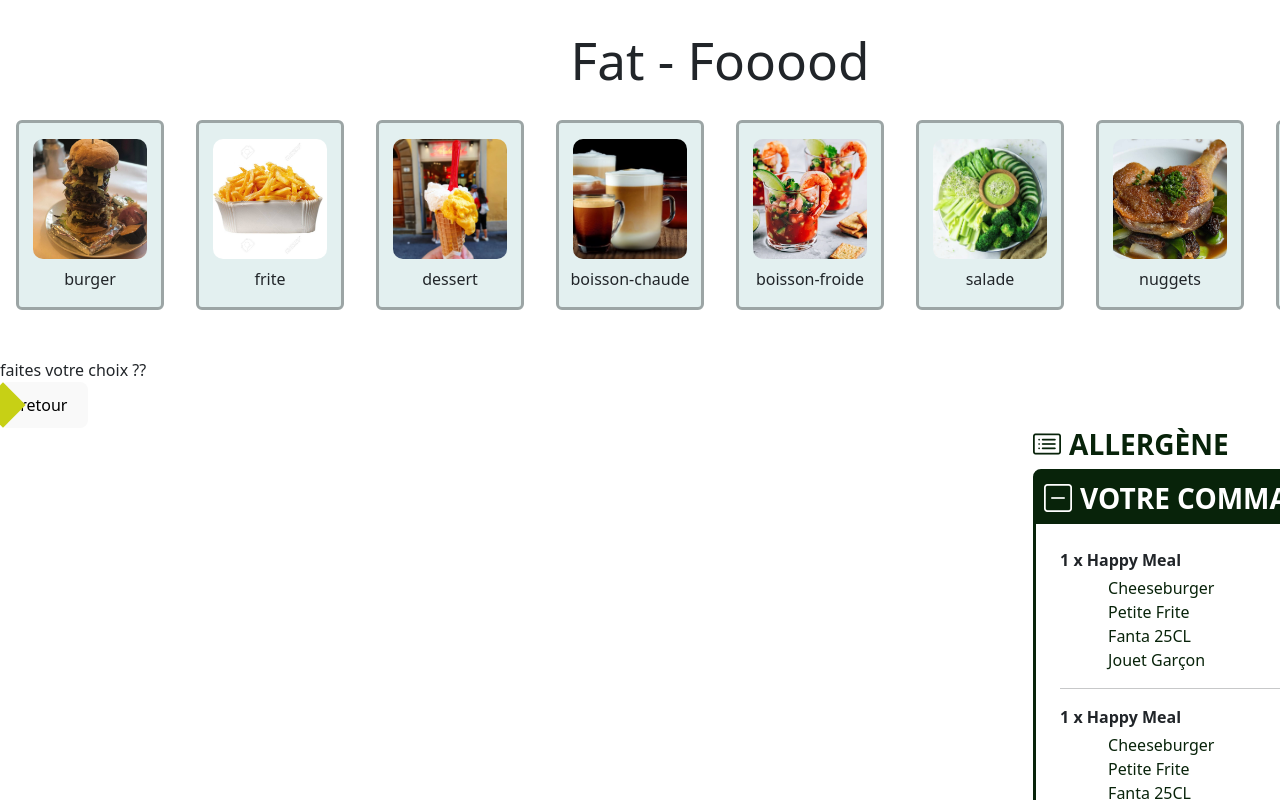
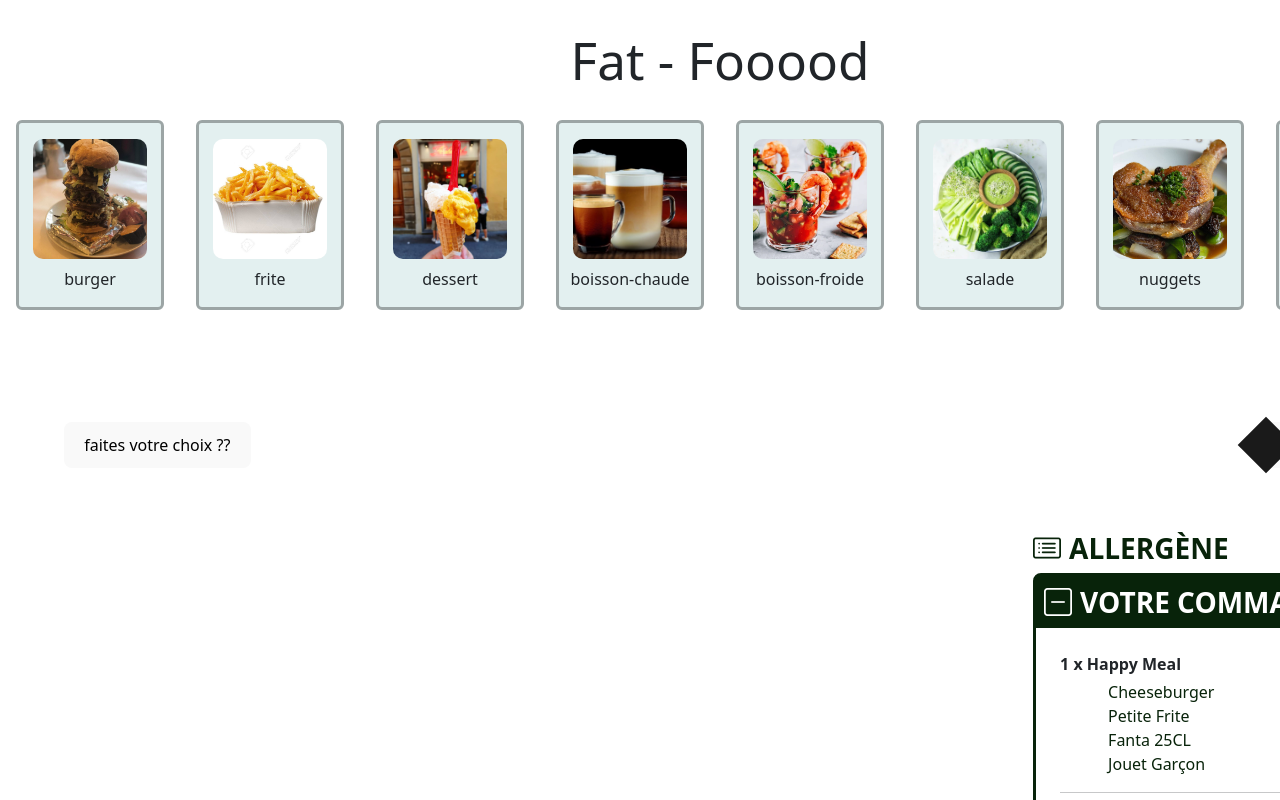
Before and after one commit to jeanCodeUnMax/fat-food, a React (Vite) app: page / in a window 1280 px wide. Shown: the top 800 px of the page. Built offline with nearby package versions, Linux system fonts and the light colour scheme.

Commit message:
Co-authored-by: Rémi <ponche62880@gmail.com>

```diff
--- a/src/components/ItemCategory.jsx
+++ b/src/components/ItemCategory.jsx
@@ -1,8 +1,10 @@
 import "./ItemCategory.css";
 import PropTypes from "prop-types";
 
-export default function ItemCategory(props) {
-	const { item, stateTitleCategory } = props;
+// methode de desctreuturation dans les parametre de la function
+//  donc props en variable directement
+export default function ItemCategory({ item, stateTitleCategory }) {
+
 	const [titleCategory, setTitleCategory] = stateTitleCategory;
 
   const isSelected = titleCategory === item.name;
--- a/src/components/TitleCategorySelected.css
+++ b/src/components/TitleCategorySelected.css
@@ -1,51 +1,32 @@
+.container-title-category-selected {
+  display: flex;
+  justify-content: space-between;
+}
+
 .title {
   display: flex;
-  justify-content: space-between;
-  margin-bottom: 3rem;
-  margin: 2rem;
-  width: 70%;
-
-
+  margin: 4rem;
+  justify-content: center;
+  justify-content: flex-start;
 }
 
-button.category-selected-return-btn {
+.return {
+  justify-content: flex-end;
   position: relative;
-  z-index: -0;
-  display: block;
+  z-index: 1;
+  width: 8%;
+  text-align: center;
+  margin: 4rem;
 }
 
-button.category-selected-return-btn::before {
-
+.return::before {
+  content: '';
   position: absolute;
-  z-index: 100;
-  content: '';
-  top: 6px;
-  left: -14px;
-  height: 32px;
-  width: 32px;
-  background-color: rgb(199, 208, 21);
-  rotate: 45deg;
-
-
+  z-index: -2;
+  top: 119%;
+  left: 30%;
+  transform: translate(-50px, -50px) rotate(45deg);
+  height: 40px;
+  width: 40px;
+  background-color: #1a1a1a;
 }
-
-/* button.category-selected-return-btn {
-  position: relative;
-  z-index: 10!important;
-  display: block;
-} */
-
-/* button.category-selected-return-btn::before {
-
-  content: '';
-  position:absolute;
-  top: 6px;
-  left: -14px;
-  height: 32px;
-  width: 32px;
-  background-color: rgb(199, 208, 21);
-  rotate: 45deg;
-  z-index: 1;
-
-
-} */
--- a/src/components/TitleCategorySelected.jsx
+++ b/src/components/TitleCategorySelected.jsx
@@ -6,12 +6,12 @@ export default function TitleCategorySelected(props) {
 	return (
 		<>
 			<div className="container-title-category-selected">
-				<div>
+				<button className="category-selected-return-bouton title">
 					{nameCategorySelected
 						? `voici nos  ${nameCategorySelected}`
 						: "faites votre choix ??"}
-				</div>
-				<button className="category-selected-return-btn">retour</button>
+				</button>
+				<button className="category-selected-return-bouton return">retour</button>
 			</div>
 		</>
 	);
```
